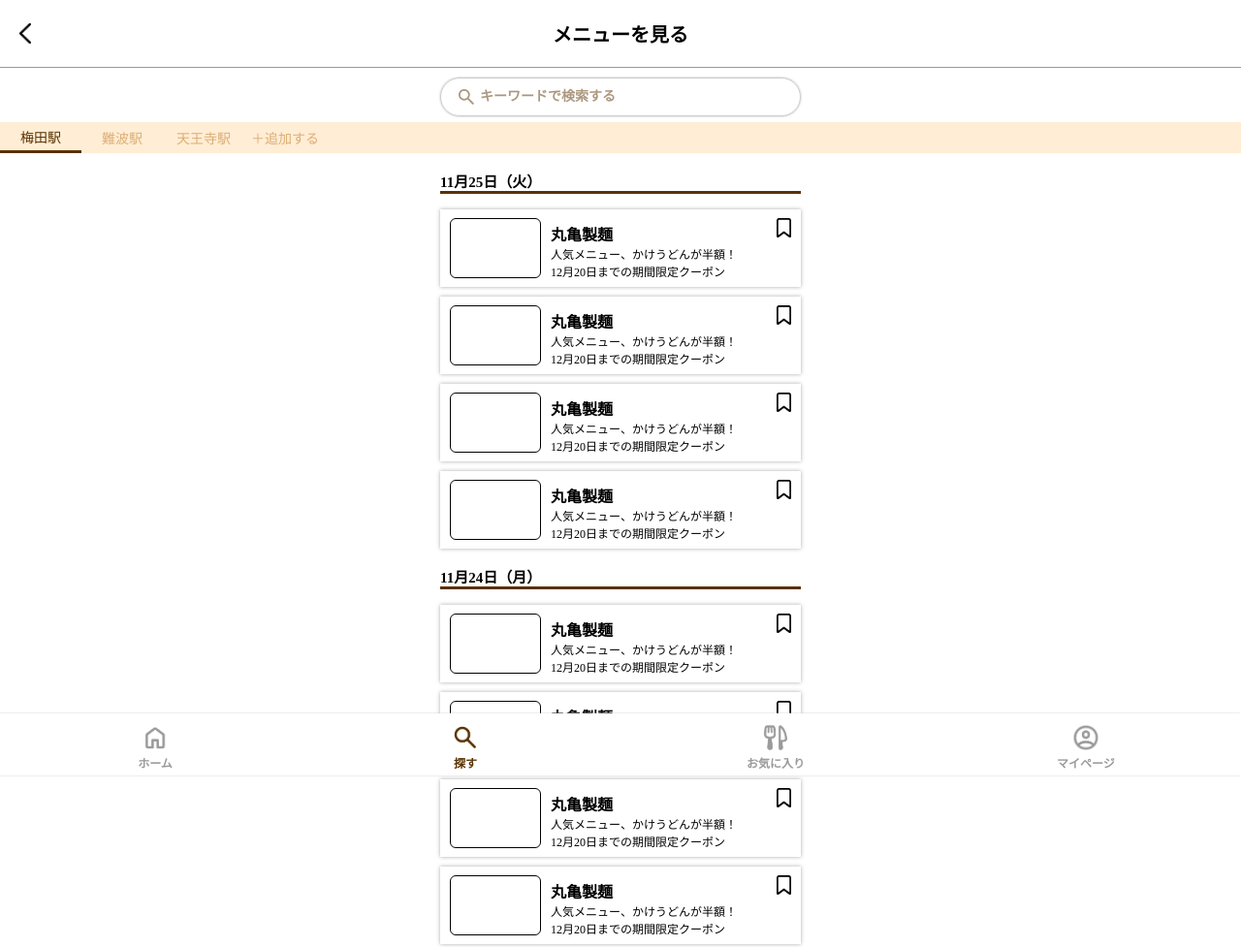
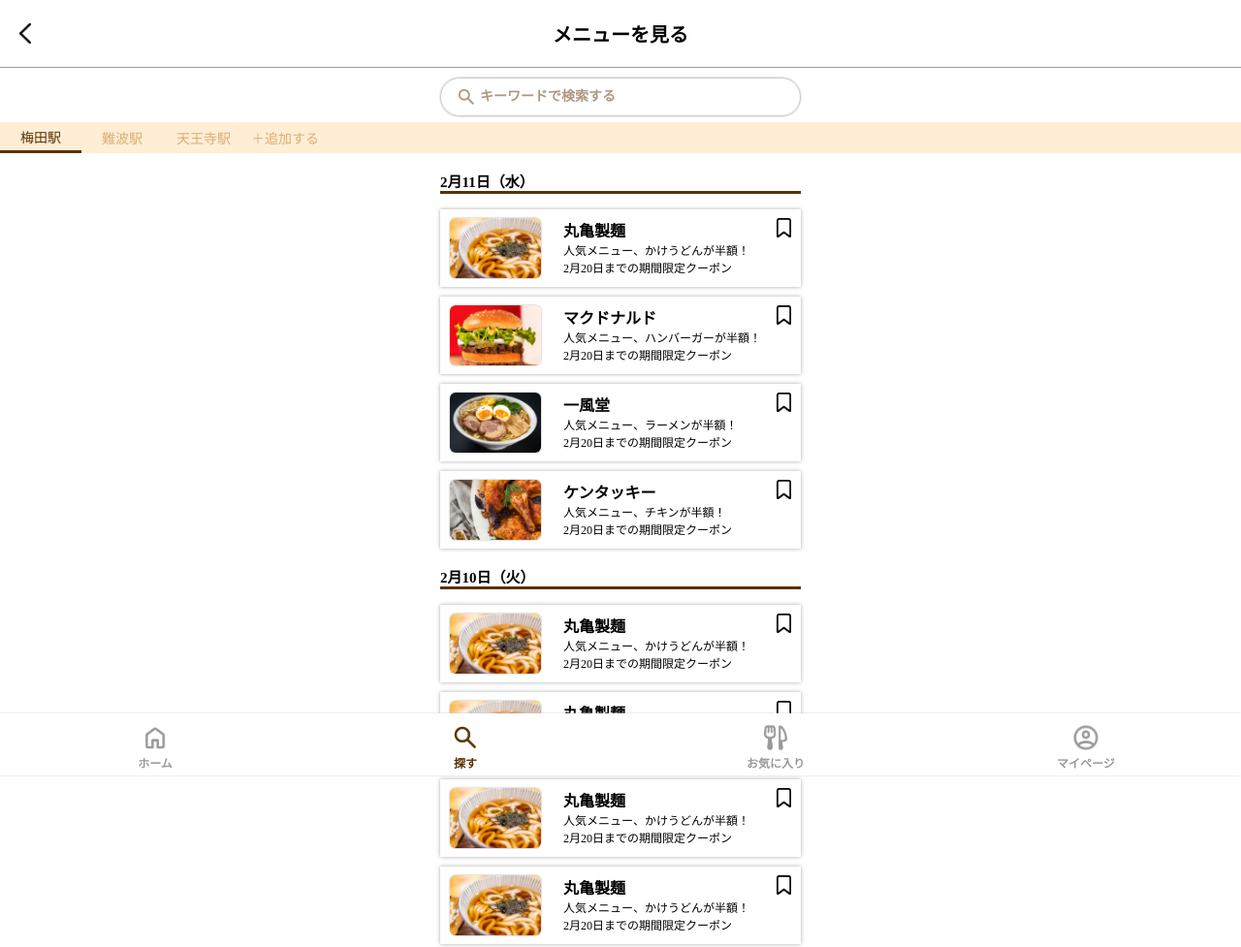
Before and after one commit to nsdhnt/MyPick, a plain HTML site: page news.html in a window 1280 px wide. Shown: the whole page at 97% size. Drawn offline with Linux system fonts and the light colour scheme.

Commit message:
ニュース：画像・文章差し替え、ブックマークボタン仕様変更

```diff
--- a/css/news.css
+++ b/css/news.css
@@ -136,20 +136,27 @@
             }
             .menuContent{
                 display: flex;
+                flex-direction: row-reverse;
                 margin-left: 10px;
+                position: relative;
                 /* border: solid 1px tomato; */
                 .menuLeft{
-                    p{
+                    img{
+                        position: absolute;
+                        top: 0;
+                        left: 0;
                         width: 94px;
                         height: 62px;
-                        border: solid 1px #000;
+                        object-fit: cover;
+                        /* border: solid 1px #000; */
                         border-radius: 6px;
+                        box-shadow: 0 0 2px #999;
                     }
                 }
                 .menuRight{
                     display: flex;
                     flex-direction: column;
-                    justify-content: center;
+                    justify-content: space-around;
                     padding-left: 10px;
                     /* border: solid 1px tomato; */
                     h3{
@@ -164,6 +171,9 @@
                     }
                 }
             }
+            .bookmarkButton{
+                z-index: 100;
+            }
         }
     }
     .toast {
@@ -177,7 +187,7 @@
         border-radius: 25px;
         opacity: 0;
         transition: all 0.4s ease; /* ふわっと動かすアニメーション */
-        z-index: 10;
+        z-index: 130;
         /* bottom: 20px; */
     }
 
@@ -189,7 +199,7 @@
 }
 
 footer ul{
-    /* z-index: 20; */
+    z-index: 120;
     display: flex;
     list-style: none;
     width: 100%;
--- a/news.html
+++ b/news.html
@@ -30,17 +30,17 @@
             </ul>
         </nav>
         <div class="tabPanel active">
-            <h2>11月25日（火）</h2>
+            <h2>2月11日（水）</h2>
             <a href="news_detail.html" class="menuWrap">
                 <div class="menuCard">
                     <img src="img/bookmark_before.png" alt="" class="bookmarkButton">
                     <div class="menuContent">
                             <div class="menuLeft">
-                                <p></p>
+                                <img src="img/udon.png" alt="">
                             </div>
                             <div class="menuRight">
                                 <h3>丸亀製麺</h3>
-                                <p class="menuText">人気メニュー、かけうどんが半額！<br>12月20日までの期間限定クーポン</p>
+                                <p class="menuText">人気メニュー、かけうどんが半額！<br>2月20日までの期間限定クーポン</p>
                             </div>
                     </div>
                 </div>
@@ -50,11 +50,11 @@
                     <img src="img/bookmark_before.png" alt="" class="bookmarkButton">
                     <div class="menuContent">
                             <div class="menuLeft">
-                                <p></p>
+                                <img src="img/hanburger.png" alt="">
                             </div>
                             <div class="menuRight">
-                                <h3>丸亀製麺</h3>
-                                <p class="menuText">人気メニュー、かけうどんが半額！<br>12月20日までの期間限定クーポン</p>
+                                <h3>マクドナルド</h3>
+                                <p class="menuText">人気メニュー、ハンバーガーが半額！<br>2月20日までの期間限定クーポン</p>
                             </div>
                     </div>
                 </div>
@@ -64,11 +64,11 @@
                     <img src="img/bookmark_before.png" alt="" class="bookmarkButton">
                     <div class="menuContent">
                             <div class="menuLeft">
-                                <p></p>
+                                <img src="img/ramen.png" alt="">
                             </div>
                             <div class="menuRight">
-                                <h3>丸亀製麺</h3>
-                                <p class="menuText">人気メニュー、かけうどんが半額！<br>12月20日までの期間限定クーポン</p>
+                                <h3>一風堂</h3>
+                                <p class="menuText">人気メニュー、ラーメンが半額！<br>2月20日までの期間限定クーポン</p>
                             </div>
                     </div>
                 </div>
@@ -78,26 +78,26 @@
                     <img src="img/bookmark_before.png" alt="" class="bookmarkButton">
                     <div class="menuContent">
                             <div class="menuLeft">
-                                <p></p>
+                                <img src="img/chicken.png" alt="">
                             </div>
                             <div class="menuRight">
-                                <h3>丸亀製麺</h3>
-                                <p class="menuText">人気メニュー、かけうどんが半額！<br>12月20日までの期間限定クーポン</p>
+                                <h3>ケンタッキー</h3>
+                                <p class="menuText">人気メニュー、チキンが半額！<br>2月20日までの期間限定クーポン</p>
                             </div>
                     </div>
                 </div>
             </a>
-            <h2>11月24日（月）</h2>
+            <h2>2月10日（火）</h2>
             <a href="#" class="menuWrap">
                 <div class="menuCard">
                     <img src="img/bookmark_before.png" alt="" class="bookmarkButton">
                     <div class="menuContent">
                             <div class="menuLeft">
-                                <p></p>
+                                <img src="img/udon.png" alt="">
                             </div>
                             <div class="menuRight">
                                 <h3>丸亀製麺</h3>
-                                <p class="menuText">人気メニュー、かけうどんが半額！<br>12月20日までの期間限定クーポン</p>
+                                <p class="menuText">人気メニュー、かけうどんが半額！<br>2月20日までの期間限定クーポン</p>
                             </div>
                     </div>
                 </div>
@@ -107,11 +107,11 @@
                     <img src="img/bookmark_before.png" alt="" class="bookmarkButton">
                     <div class="menuContent">
                             <div class="menuLeft">
-                                <p></p>
+                                <img src="img/udon.png" alt="">
                             </div>
                             <div class="menuRight">
                                 <h3>丸亀製麺</h3>
-                                <p class="menuText">人気メニュー、かけうどんが半額！<br>12月20日までの期間限定クーポン</p>
+                                <p class="menuText">人気メニュー、かけうどんが半額！<br>2月20日までの期間限定クーポン</p>
                             </div>
                     </div>
                 </div>
@@ -121,11 +121,11 @@
                     <img src="img/bookmark_before.png" alt="" class="bookmarkButton">
                     <div class="menuContent">
                             <div class="menuLeft">
-                                <p></p>
+                                <img src="img/udon.png" alt="">
                             </div>
                             <div class="menuRight">
                                 <h3>丸亀製麺</h3>
-                                <p class="menuText">人気メニュー、かけうどんが半額！<br>12月20日までの期間限定クーポン</p>
+                                <p class="menuText">人気メニュー、かけうどんが半額！<br>2月20日までの期間限定クーポン</p>
                             </div>
                     </div>
                 </div>
@@ -135,11 +135,11 @@
                     <img src="img/bookmark_before.png" alt="" class="bookmarkButton">
                     <div class="menuContent">
                             <div class="menuLeft">
-                                <p></p>
+                                <img src="img/udon.png" alt="">
                             </div>
                             <div class="menuRight">
                                 <h3>丸亀製麺</h3>
-                                <p class="menuText">人気メニュー、かけうどんが半額！<br>12月20日までの期間限定クーポン</p>
+                                <p class="menuText">人気メニュー、かけうどんが半額！<br>2月20日までの期間限定クーポン</p>
                             </div>
                     </div>
                 </div>
@@ -147,17 +147,17 @@
         </div>
 
         <div class="tabPanel">
-            <h2>11月27日（木）</h2>
+            <h2>2月11日（水）</h2>
             <a href="news_detail.html" class="menuWrap">
                 <div class="menuCard">
                     <img src="img/bookmark_before.png" alt="" class="bookmarkButton">
                     <div class="menuContent">
                             <div class="menuLeft">
-                                <p></p>
+                                <img src="img/beef_bowl.png" alt="">
                             </div>
                             <div class="menuRight">
-                                <h3>丸亀製麺</h3>
-                                <p class="menuText">人気メニュー、かけうどんが半額！<br>12月20日までの期間限定クーポン</p>
+                                <h3>吉野家</h3>
+                                <p class="menuText">人気メニュー、牛丼が半額！<br>2月20日までの期間限定クーポン</p>
                             </div>
                     </div>
                 </div>
@@ -167,11 +167,11 @@
                     <img src="img/bookmark_before.png" alt="" class="bookmarkButton">
                     <div class="menuContent">
                             <div class="menuLeft">
-                                <p></p>
+                                <img src="img/pizza.png" alt="">
                             </div>
                             <div class="menuRight">
-                                <h3>丸亀製麺</h3>
-                                <p class="menuText">人気メニュー、かけうどんが半額！<br>12月20日までの期間限定クーポン</p>
+                                <h3>サイゼリヤ</h3>
+                                <p class="menuText">人気メニュー、ピザが半額！<br>2月20日までの期間限定クーポン</p>
                             </div>
                     </div>
                 </div>
@@ -181,11 +181,11 @@
                     <img src="img/bookmark_before.png" alt="" class="bookmarkButton">
                     <div class="menuContent">
                             <div class="menuLeft">
-                                <p></p>
+                                <img src="img/curry.png" alt="">
                             </div>
                             <div class="menuRight">
-                                <h3>丸亀製麺</h3>
-                                <p class="menuText">人気メニュー、かけうどんが半額！<br>12月20日までの期間限定クーポン</p>
+                                <h3>CoCo壱番屋</h3>
+                                <p class="menuText">人気メニュー、カレーが半額！<br>2月20日までの期間限定クーポン</p>
                             </div>
                     </div>
                 </div>
@@ -195,26 +195,26 @@
                     <img src="img/bookmark_before.png" alt="" class="bookmarkButton">
                     <div class="menuContent">
                             <div class="menuLeft">
-                                <p></p>
+                                <img src="img/udon.png" alt="">
                             </div>
                             <div class="menuRight">
                                 <h3>丸亀製麺</h3>
-                                <p class="menuText">人気メニュー、かけうどんが半額！<br>12月20日までの期間限定クーポン</p>
+                                <p class="menuText">人気メニュー、かけうどんが半額！<br>2月20日までの期間限定クーポン</p>
                             </div>
                     </div>
                 </div>
             </a>
-            <h2>11月24日（月）</h2>
+            <h2>2月10日（火）</h2>
             <a href="#" class="menuWrap">
                 <div class="menuCard">
                     <img src="img/bookmark_before.png" alt="" class="bookmarkButton">
                     <div class="menuContent">
                             <div class="menuLeft">
-                                <p></p>
+                                <img src="img/udon.png" alt="">
                             </div>
                             <div class="menuRight">
                                 <h3>丸亀製麺</h3>
-                                <p class="menuText">人気メニュー、かけうどんが半額！<br>12月20日までの期間限定クーポン</p>
+                                <p class="menuText">人気メニュー、かけうどんが半額！<br>2月20日までの期間限定クーポン</p>
                             </div>
                     </div>
                 </div>
@@ -224,11 +224,11 @@
                     <img src="img/bookmark_before.png" alt="" class="bookmarkButton">
                     <div class="menuContent">
                             <div class="menuLeft">
-                                <p></p>
+                                <img src="img/udon.png" alt="">
                             </div>
                             <div class="menuRight">
                                 <h3>丸亀製麺</h3>
-                                <p class="menuText">人気メニュー、かけうどんが半額！<br>12月20日までの期間限定クーポン</p>
+                                <p class="menuText">人気メニュー、かけうどんが半額！<br>2月20日までの期間限定クーポン</p>
                             </div>
                     </div>
                 </div>
@@ -238,11 +238,11 @@
                     <img src="img/bookmark_before.png" alt="" class="bookmarkButton">
                     <div class="menuContent">
                             <div class="menuLeft">
-                                <p></p>
+                                <img src="img/udon.png" alt="">
                             </div>
                             <div class="menuRight">
                                 <h3>丸亀製麺</h3>
-                                <p class="menuText">人気メニュー、かけうどんが半額！<br>12月20日までの期間限定クーポン</p>
+                                <p class="menuText">人気メニュー、かけうどんが半額！<br>2月20日までの期間限定クーポン</p>
                             </div>
                     </div>
                 </div>
@@ -252,11 +252,11 @@
                     <img src="img/bookmark_before.png" alt="" class="bookmarkButton">
                     <div class="menuContent">
                             <div class="menuLeft">
-                                <p></p>
+                                <img src="img/udon.png" alt="">
                             </div>
                             <div class="menuRight">
                                 <h3>丸亀製麺</h3>
-                                <p class="menuText">人気メニュー、かけうどんが半額！<br>12月20日までの期間限定クーポン</p>
+                                <p class="menuText">人気メニュー、かけうどんが半額！<br>2月20日までの期間限定クーポン</p>
                             </div>
                     </div>
                 </div>
@@ -264,17 +264,17 @@
         </div>
 
         <div class="tabPanel">
-            <h2>11月30日（日）</h2>
+            <h2>2月10日（火）</h2>
             <a href="news_detail.html" class="menuWrap">
                 <div class="menuCard">
                     <img src="img/bookmark_before.png" alt="" class="bookmarkButton">
                     <div class="menuContent">
                             <div class="menuLeft">
-                                <p></p>
+                                <img src="img/hanburger2.png" alt="">
                             </div>
                             <div class="menuRight">
-                                <h3>丸亀製麺</h3>
-                                <p class="menuText">人気メニュー、かけうどんが半額！<br>12月20日までの期間限定クーポン</p>
+                                <h3>モスバーガー</h3>
+                                <p class="menuText">人気メニュー、ハンバーガーが半額！<br>2月20日までの期間限定クーポン</p>
                             </div>
                     </div>
                 </div>
@@ -284,11 +284,11 @@
                     <img src="img/bookmark_before.png" alt="" class="bookmarkButton">
                     <div class="menuContent">
                             <div class="menuLeft">
-                                <p></p>
+                                <img src="img/coffee.png" alt="">
                             </div>
                             <div class="menuRight">
-                                <h3>丸亀製麺</h3>
-                                <p class="menuText">人気メニュー、かけうどんが半額！<br>12月20日までの期間限定クーポン</p>
+                                <h3>スターバックス</h3>
+                                <p class="menuText">人気メニュー、コーヒーが半額！<br>2月20日までの期間限定クーポン</p>
                             </div>
                     </div>
                 </div>
@@ -298,11 +298,11 @@
                     <img src="img/bookmark_before.png" alt="" class="bookmarkButton">
                     <div class="menuContent">
                             <div class="menuLeft">
-                                <p></p>
+                                <img src="img/udon.png" alt="">
                             </div>
                             <div class="menuRight">
                                 <h3>丸亀製麺</h3>
-                                <p class="menuText">人気メニュー、かけうどんが半額！<br>12月20日までの期間限定クーポン</p>
+                                <p class="menuText">人気メニュー、かけうどんが半額！<br>2月20日までの期間限定クーポン</p>
                             </div>
                     </div>
                 </div>
@@ -312,26 +312,26 @@
                     <img src="img/bookmark_before.png" alt="" class="bookmarkButton">
                     <div class="menuContent">
                             <div class="menuLeft">
-                                <p></p>
+                                <img src="img/pizza.png" alt="">
                             </div>
                             <div class="menuRight">
-                                <h3>丸亀製麺</h3>
-                                <p class="menuText">人気メニュー、かけうどんが半額！<br>12月20日までの期間限定クーポン</p>
+                                <h3>サイゼリヤ</h3>
+                                <p class="menuText">人気メニュー、ピザが半額！<br>2月20日までの期間限定クーポン</p>
                             </div>
                     </div>
                 </div>
             </a>
-            <h2>11月24日（月）</h2>
+            <h2>2月9日（月）</h2>
             <a href="#" class="menuWrap">
                 <div class="menuCard">
                     <img src="img/bookmark_before.png" alt="" class="bookmarkButton">
                     <div class="menuContent">
                             <div class="menuLeft">
-                                <p></p>
+                                <img src="img/udon.png" alt="">
                             </div>
                             <div class="menuRight">
                                 <h3>丸亀製麺</h3>
-                                <p class="menuText">人気メニュー、かけうどんが半額！<br>12月20日までの期間限定クーポン</p>
+                                <p class="menuText">人気メニュー、かけうどんが半額！<br>2月20日までの期間限定クーポン</p>
                             </div>
                     </div>
                 </div>
@@ -341,11 +341,11 @@
                     <img src="img/bookmark_before.png" alt="" class="bookmarkButton">
                     <div class="menuContent">
                             <div class="menuLeft">
-                                <p></p>
+                                <img src="img/udon.png" alt="">
                             </div>
                             <div class="menuRight">
                                 <h3>丸亀製麺</h3>
-                                <p class="menuText">人気メニュー、かけうどんが半額！<br>12月20日までの期間限定クーポン</p>
+                                <p class="menuText">人気メニュー、かけうどんが半額！<br>2月20日までの期間限定クーポン</p>
                             </div>
                     </div>
                 </div>
@@ -355,11 +355,11 @@
                     <img src="img/bookmark_before.png" alt="" class="bookmarkButton">
                     <div class="menuContent">
                             <div class="menuLeft">
-                                <p></p>
+                                <img src="img/udon.png" alt="">
                             </div>
                             <div class="menuRight">
                                 <h3>丸亀製麺</h3>
-                                <p class="menuText">人気メニュー、かけうどんが半額！<br>12月20日までの期間限定クーポン</p>
+                                <p class="menuText">人気メニュー、かけうどんが半額！<br>2月20日までの期間限定クーポン</p>
                             </div>
                     </div>
                 </div>
@@ -369,11 +369,11 @@
                     <img src="img/bookmark_before.png" alt="" class="bookmarkButton">
                     <div class="menuContent">
                             <div class="menuLeft">
-                                <p></p>
+                                <img src="img/udon.png" alt="">
                             </div>
                             <div class="menuRight">
                                 <h3>丸亀製麺</h3>
-                                <p class="menuText">人気メニュー、かけうどんが半額！<br>12月20日までの期間限定クーポン</p>
+                                <p class="menuText">人気メニュー、かけうどんが半額！<br>2月20日までの期間限定クーポン</p>
                             </div>
                     </div>
                 </div>
```
Also changed, not shown: js/news.js (+23 -0 lines).
